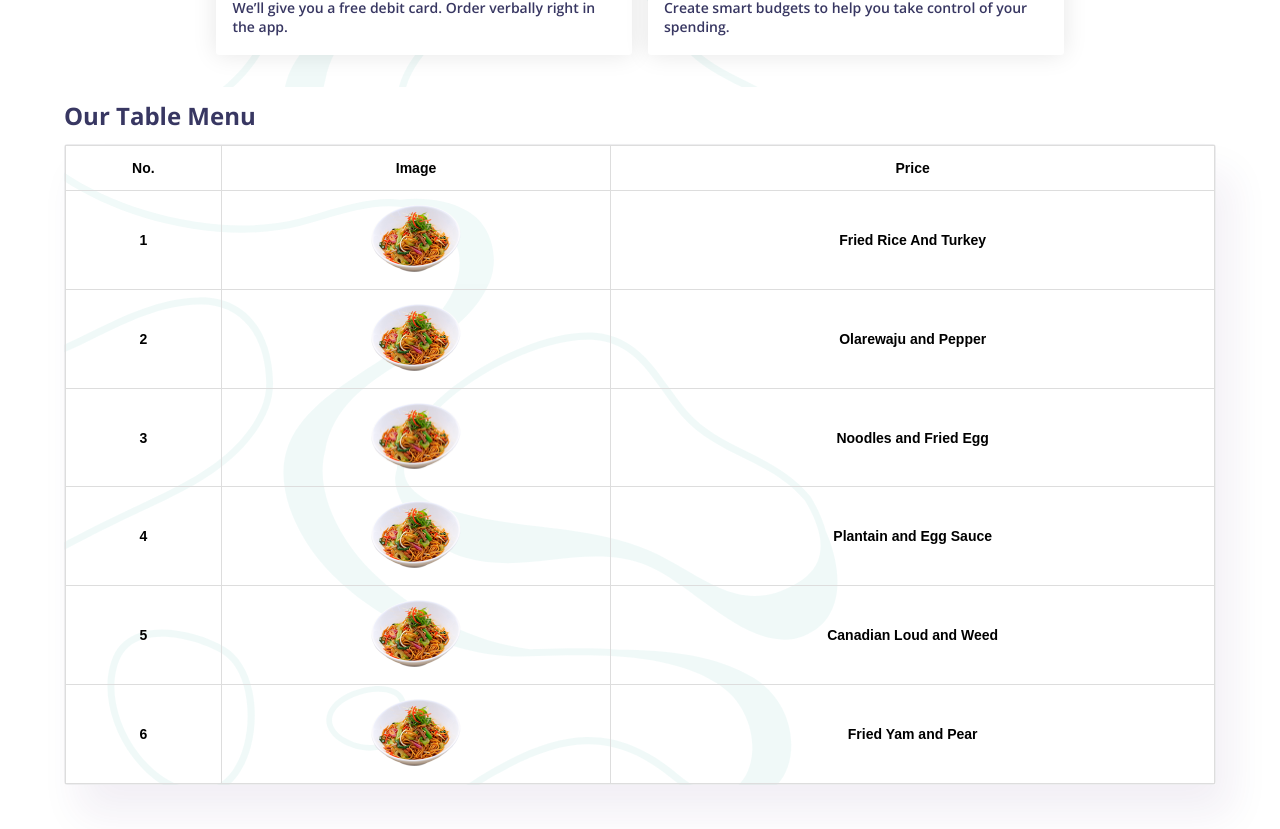
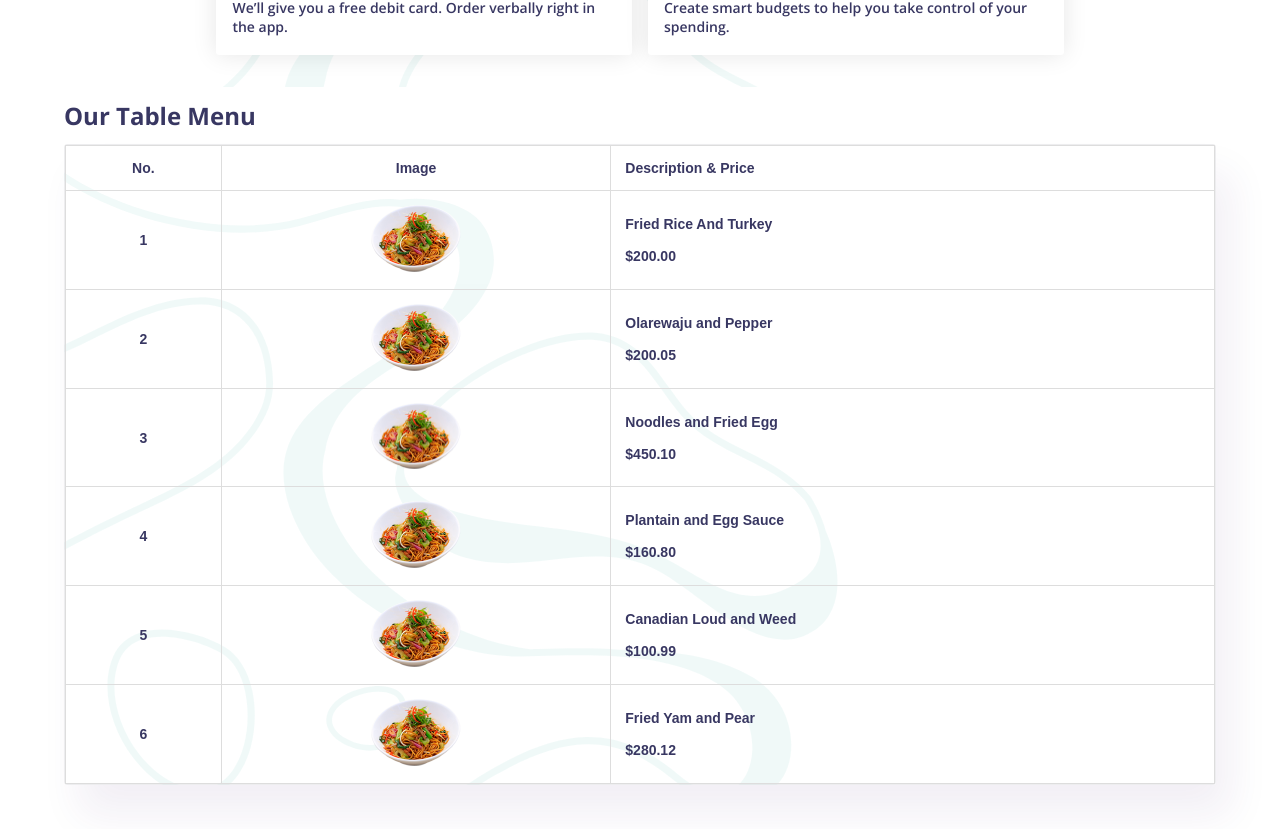
Before and after one commit to blyncnov/Munchie, a React (Create React App) app: page / in a window 1280 px wide. Shown: the part 733-1562 px from the top of the page. Built offline with nearby package versions, Linux system fonts and the light colour scheme; a web font is replaced by a local one.

Commit message:
Munchie Food Ordering App fisrt commit v19

```diff
--- a/src/components/TableContent.jsx
+++ b/src/components/TableContent.jsx
@@ -25,49 +25,85 @@ const TableContent = () => {
                             <tr>
                                 <th>No.</th>
                                 <th>Image</th>
-                                <th>Price</th>
+                                <th className="alignment">Description & Price</th>
                             </tr>
                             <tr>
                                 <td>1</td>
                                 <td>
                                     <img src={Bg} alt="img" width="100px" />
                                 </td>
-                                <td>Fried Rice And Turkey</td>
+                                <td className="alignment">
+                                    <div className="subdivision">
+                                        <h4>Fried Rice And Turkey</h4>
+                                        <br />
+                                        <h4>$200.00</h4>
+                                    </div>
+                                </td>
                             </tr>
                             <tr>
                                 <td>2</td>
                                 <td>
                                     <img src={Bg} alt="img" width="100px" />
                                 </td>
-                                <td>Olarewaju and Pepper</td>
+                                <td className="alignment">
+                                    <div className="subdivision">
+                                        <h4>Olarewaju and Pepper</h4>
+                                        <br />
+                                        <h4>$200.05</h4>
+                                    </div>
+                                </td>
                             </tr>
                             <tr>
                                 <td>3</td>
                                 <td>
                                     <img src={Bg} alt="img" width="100px" />
                                 </td>
-                                <td>Noodles and Fried Egg</td>
+                                <td className="alignment">
+                                    <div className="subdivision">
+                                        <h4>Noodles and Fried Egg</h4>
+                                        <br />
+                                        <h4>$450.10</h4>
+                                    </div>
+                                </td>
                             </tr>
                             <tr>
                                 <td>4</td>
                                 <td>
                                     <img src={Bg} alt="img" width="100px" />
                                 </td>
-                                <td>Plantain and Egg Sauce</td>
+                                <td className="alignment">
+                                    <div className="subdivision">
+                                        <h4>Plantain and Egg Sauce</h4>
+                                        <br />
+                                        <h4>$160.80</h4>
+                                    </div>
+                                </td>
                             </tr>
                             <tr>
                                 <td>5</td>
                                 <td>
                                     <img src={Bg} alt="img" width="100px" />
                                 </td>
-                                <td>Canadian Loud and Weed</td>
+                                <td className="alignment">
+                                    <div className="subdivision">
+                                        <h4>Canadian Loud and Weed</h4>
+                                        <br />
+                                        <h4>$100.99</h4>
+                                    </div>
+                                </td>
                             </tr>
                             <tr>
                                 <td>6</td>
                                 <td>
                                     <img src={Bg} alt="img" width="100px" />
                                 </td>
-                                <td>Fried Yam and Pear</td>
+                                <td className="alignment">
+                                    <div className="subdivision">
+                                        <h4>Fried Yam and Pear</h4>
+                                        <br />
+                                        <h4>$280.12</h4>
+                                    </div>
+                                </td>
                             </tr>
                         </tbody>
                     </table>
--- a/src/style/TableContentStyle.js
+++ b/src/style/TableContentStyle.js
@@ -18,6 +18,7 @@ export const TablecontentColumn = styled.div`
     font-family: arial, sans-serif;
     border-collapse: collapse;
     width: 100%;
+    color: #383762;
   }
 
   td,
@@ -27,6 +28,10 @@ export const TablecontentColumn = styled.div`
     padding: 1em;
     font-size: 14px;
     font-weight: 600;
+  }
+
+  .alignment {
+    text-align: start !important;
   }
 
   @media (max-width: 760px) {
```
